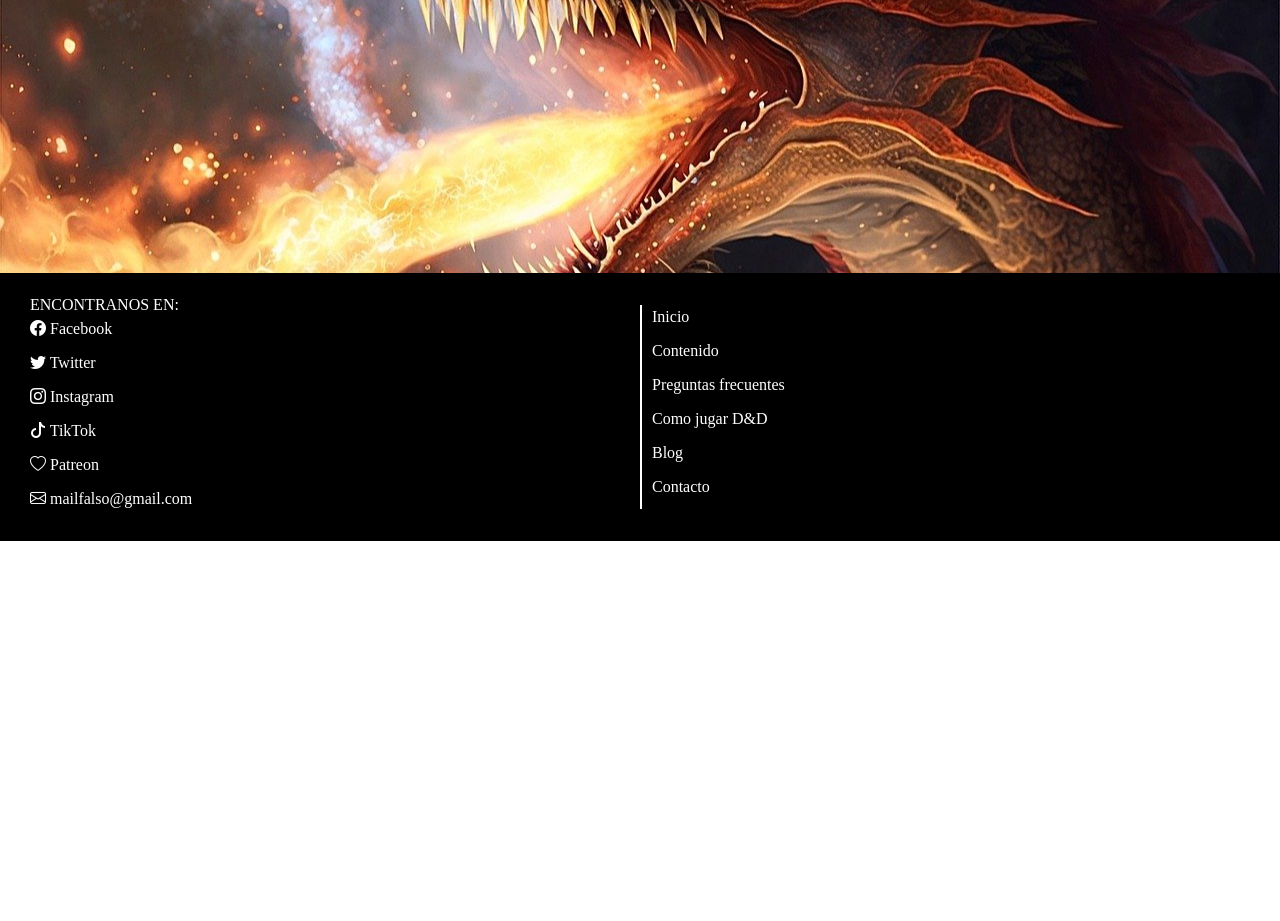
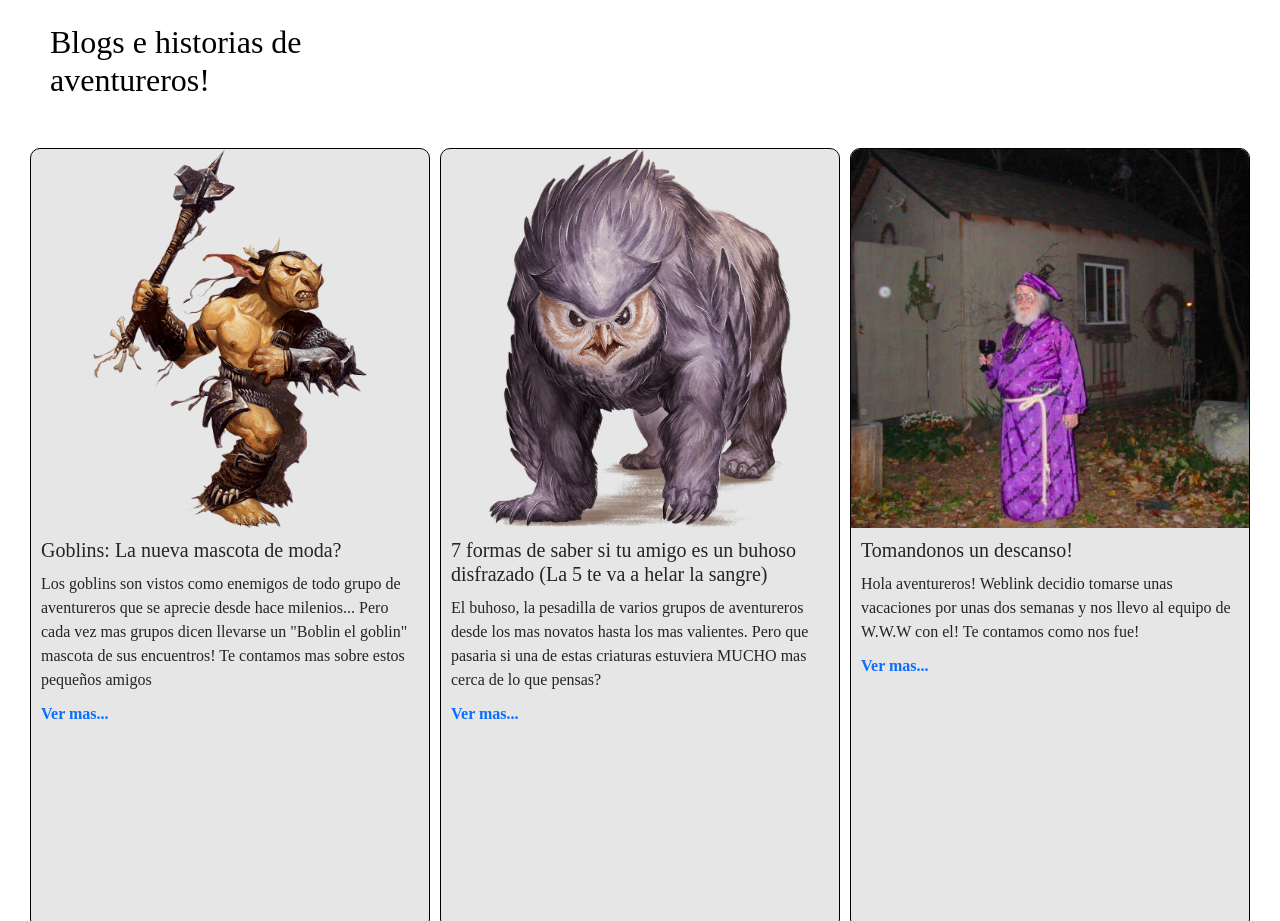
Before and after one commit to Gianfranco-Masella/proyecto-coderhouse-46925, a plain HTML site: page pages/blog.html in a window 1280 px wide. Shown: the part 437-1358 px from the top of the page. Before the commit the page ends 978 px from the top, so only its background shows below. Drawn offline with nearby package versions, Linux system fonts and the light colour scheme; a web font is replaced by a local one.

Commit message:
Fix blog

```diff
--- a/pages/blog.html
+++ b/pages/blog.html
@@ -62,6 +62,34 @@
 
       <div class="img-background"></div>
 
+      <section class="blog-section">
+        <div>
+            <h1 class="big-text">Blogs e historias de aventureros!</h1>
+        </div>
+
+        <!-- Aca se muestran los diferentes blogs que llevan a la pagina del blog correspondiente -->
+
+        <article class="blog-article">
+            <img src="../img/goblin.png" alt="Un goblin enojado que podria ser tu nuevo mejor amigo">
+            <h2 class="title-tertiary">Goblins: La nueva mascota de moda?</h2>
+            <p>Los goblins son vistos como enemigos de todo grupo de aventureros que se aprecie desde hace milenios... Pero cada vez mas grupos dicen llevarse un "Boblin el goblin" mascota de sus encuentros! Te contamos mas sobre estos pequeños amigos</p>
+            <a href="./blogs/blog-a.html">Ver mas...</a>
+        </article>
+
+        <article class="blog-article">
+            <img src="../img/owlbear.png" alt="Un amigo que podria ser un buhoso enojado">
+            <h2 class="title-tertiary">7 formas de saber si tu amigo es un buhoso disfrazado (La 5 te va a helar la sangre)</h2>
+            <p>El buhoso, la pesadilla de varios grupos de aventureros desde los mas novatos hasta los mas valientes. Pero que pasaria si una de estas criaturas estuviera MUCHO mas cerca de lo que pensas?</p>
+            <a href="./blogs/blog-b.html">Ver mas...</a>
+        </article>
+
+        <article class="blog-article">
+            <img src="../img/wizard.png" alt="Weblink tomando vino en su quinta">
+            <h2 class="title-tertiary">Tomandonos un descanso!</h2>
+            <p>Hola aventureros! Weblink decidio tomarse unas vacaciones por unas dos semanas y nos llevo al equipo de W.W.W con el! Te contamos como nos fue!</p>
+            <a href="./blogs/blog-c.html">Ver mas...</a>
+        </article>
+    </section>
 
         <div class="img-background"></div>
 
```
